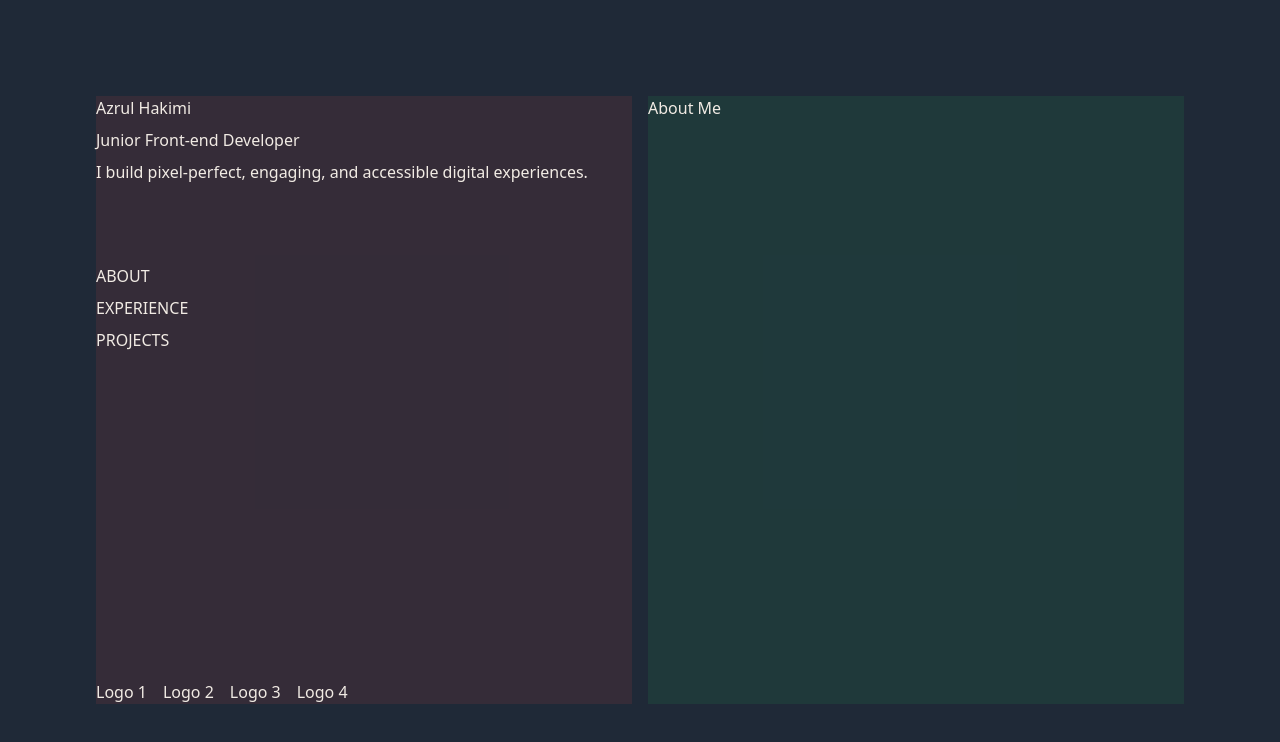
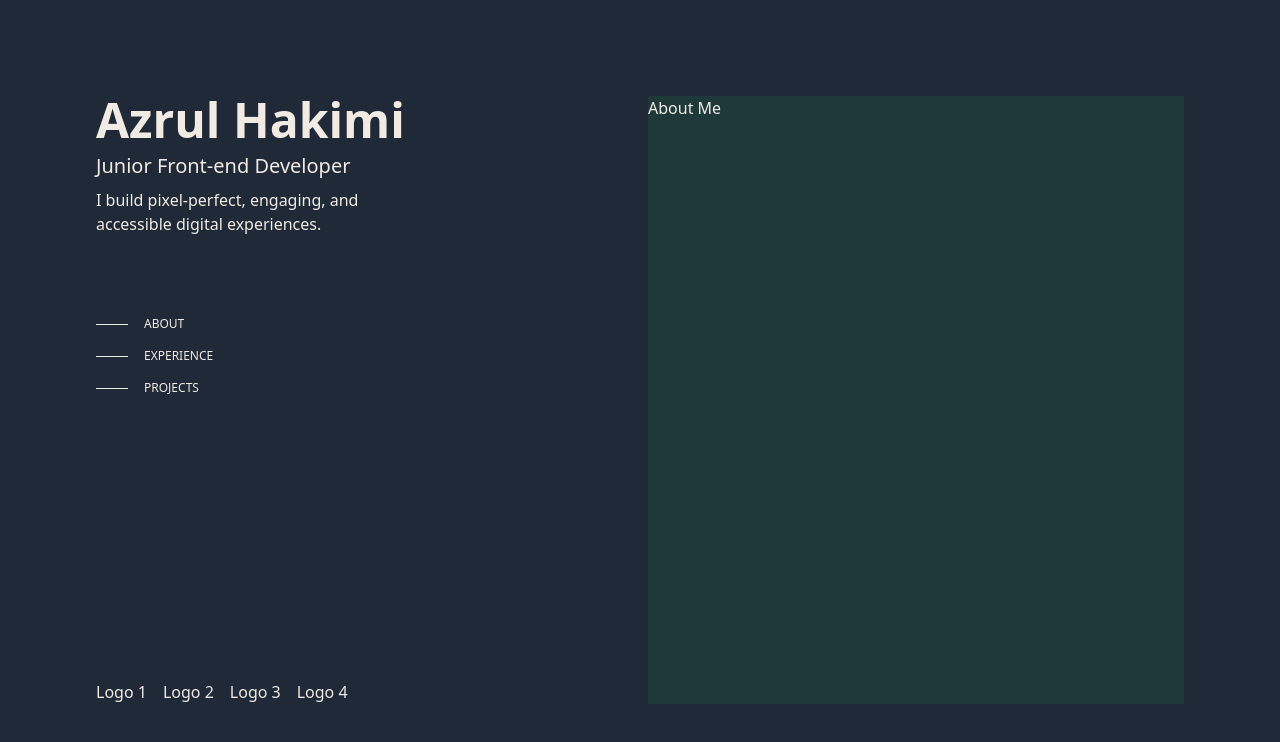
Before and after one commit to rulkimi/kimi-portfolio, a Vue app: page /#/about in a window 1280 px wide. Shown: the top 742 px of the page. Built offline with nearby package versions, Linux system fonts and the light colour scheme.

Commit message:
create some styles for the nav section

```diff
--- a/src/components/NavBar.vue
+++ b/src/components/NavBar.vue
@@ -1,16 +1,46 @@
+<script setup>
+import { ref } from 'vue';
+
+const activeNav = ref('ABOUT');
+
+const navigations = ref([
+  { name: 'ABOUT' },
+  { name: 'EXPERIENCE' },
+  { name: 'PROJECTS' },
+]);
+
+const setActiveNav = nav => {
+  activeNav.value = nav;
+}
+
+</script>
+
 <template>
-  <div class="w-full h-full bg-red-500/10">
+  <div class="w-full h-full">
     <div class="h-full flex flex-col justify-between">
       <div class="flex flex-col gap-20">
         <div class="flex flex-col gap-2">
-          <div>Azrul Hakimi</div>
-          <div>Junior Front-end Developer</div>
-          <div>I build pixel-perfect, engaging, and accessible digital experiences.</div>
+          <h1 class="text-4xl sm:text-5xl font-bold">Azrul Hakimi</h1>
+          <h2 class="text-lg sm:text-xl font-medium">Junior Front-end Developer</h2>
+          <div class="leading-normal max-w-xs">I build pixel-perfect, engaging, and accessible digital experiences.</div>
         </div>
-        <div class="flex flex-col gap-2">
-          <div>ABOUT</div>
-          <div>EXPERIENCE</div>
-          <div>PROJECTS</div>
+        <div class="flex flex-col gap-4">
+          <div
+            v-for="navigation in navigations"
+            :key="navigation.name"
+            class="flex items-center gap-4 font-medium group cursor-pointer"
+            @click="setActiveNav(navigation.name)"
+          >
+            <div
+              class="h-px w-8 bg-text group-hover:w-16 transition-all duration-200"
+              :class="{ 'w-16' : activeNav === navigation.name }"
+            ></div>
+            <span
+              class="text-xs"
+            >
+              {{ navigation.name }}
+            </span>
+          </div>
         </div>
       </div>
       <div class="flex gap-4">
```
